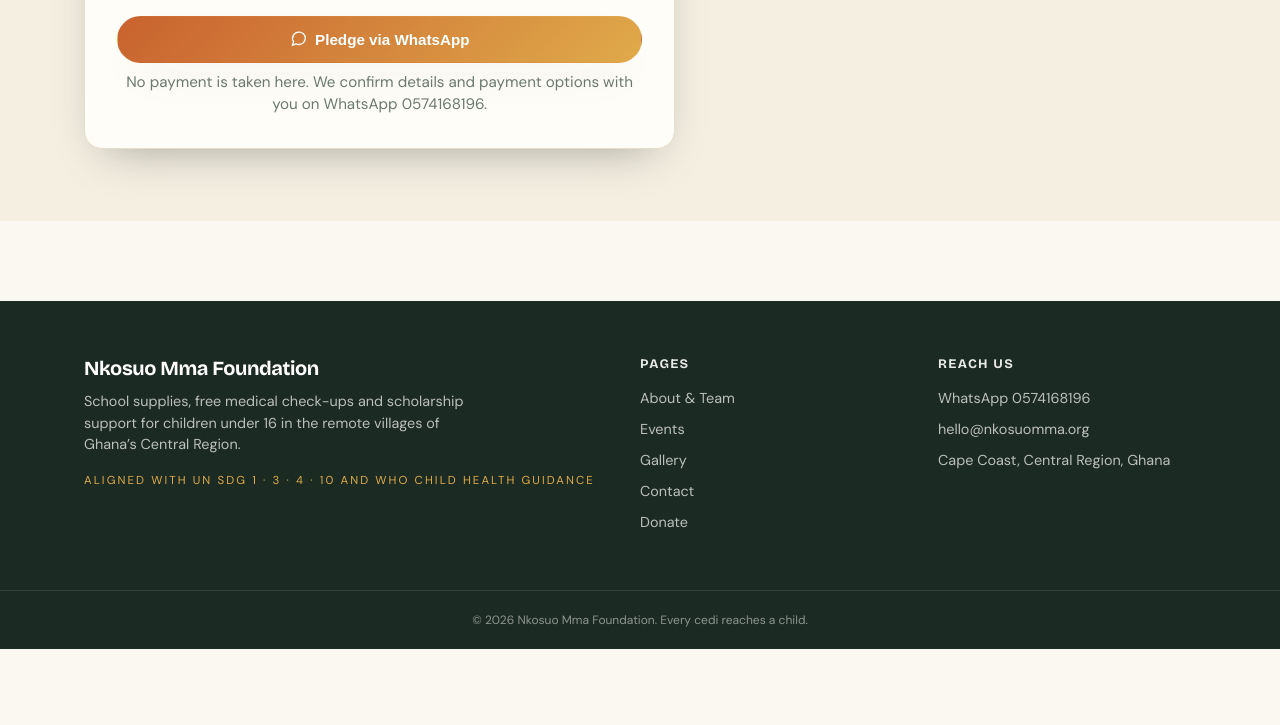
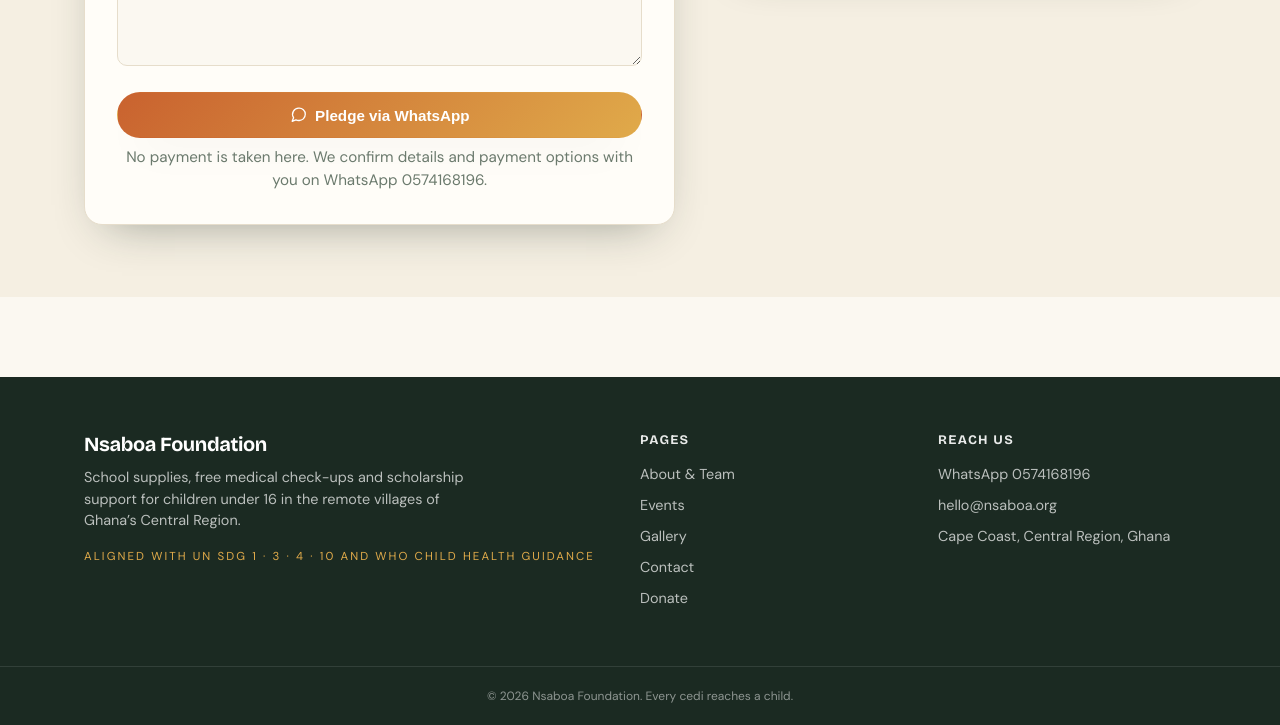
Before and after one commit to EckGroup/nsaboa, a plain HTML site: page donate.html in a window 1280 px wide. Shown: the part 1420-2145 px from the top of the page. Before the commit the page ends 2069 px from the top, so only its background shows below. Drawn offline with nearby package versions, Linux system fonts and the light colour scheme.

Commit message:
Update foundation name from Nkosuo Mma to Nsaboa

```diff
--- a/donate.html
+++ b/donate.html
@@ -3,9 +3,9 @@
 <head>
 <meta charset="utf-8" />
 <meta name="viewport" content="width=device-width, initial-scale=1" />
-<title>Donate | Nkosuo Mma Foundation</title>
+<title>Donate | Nsaboa Foundation</title>
 <meta name="description" content="Give school supplies, fund a medical check-up or sponsor a bright child's schooling in Ghana's Central Region. Pledges are confirmed on WhatsApp 0574168196." />
-<meta property="og:title" content="Donate | Nkosuo Mma Foundation" />
+<meta property="og:title" content="Donate | Nsaboa Foundation" />
 <meta property="og:description" content="Give school supplies, fund a medical check-up or sponsor a bright child's schooling in Ghana's Central Region. Pledges are confirmed on WhatsApp 0574168196." />
 <meta property="og:type" content="website" />
 <meta name="twitter:card" content="summary_large_image" />
@@ -20,7 +20,7 @@
     <div class="header__bar">
       <a class="brand" href="index.html">
         <span class="brand__mark"><svg class="ic" viewBox="0 0 24 24" fill="none" stroke="currentColor" stroke-width="1.8" stroke-linecap="round" stroke-linejoin="round" aria-hidden="true"><path d="M11 17 9.5 15.5a2 2 0 0 1 2.8-2.8L14 14.4"/><path d="m3 10 4-4 4 2 3-1 4 3 3-1"/><path d="M7 6v6l5 5 2-1 3 2 3-3-4-4"/></svg></span>
-        <span class="brand__name">Nkosuo Mma
+        <span class="brand__name">Nsaboa
           <span class="brand__sub">Foundation</span>
         </span>
       </a>
@@ -51,6 +51,8 @@
   <p class="eyebrow">Donate</p>
   <h1>Your gift travels the last mile of dirt road</h1>
   <p>We are volunteer-run, so donations go into books, medicines and school fees &mdash; not offices. Pledge below and our team confirms it with you on WhatsApp.</p>
+  <br>
+  <a class="btn btn--primary" href="donations.html">Track Donations</a>
 </div></section>
 
 <section class="section"><div class="wrap">
@@ -91,7 +93,7 @@
   <div class="wrap">
     <div class="grid">
       <div>
-        <h3>Nkosuo Mma Foundation</h3>
+        <h3>Nsaboa Foundation</h3>
         <p style="margin-top:.75rem;max-width:24rem">School supplies, free medical check-ups and scholarship support for children under 16 in the remote villages of Ghana&rsquo;s Central Region.</p>
         <p class="sdg">Aligned with UN SDG 1 &middot; 3 &middot; 4 &middot; 10 and WHO child health guidance</p>
       </div>
@@ -108,14 +110,14 @@
       <div>
         <h4>Reach us</h4>
         <ul>
-          <li><a data-wa="Hello Nkosuo Mma Foundation, I'd like to know more." href="#">WhatsApp 0574168196</a></li>
-          <li>hello@nkosuomma.org</li>
+          <li><a data-wa="Hello Nsaboa Foundation, I'd like to know more." href="#">WhatsApp 0574168196</a></li>
+          <li>hello@nsaboa.org</li>
           <li>Cape Coast, Central Region, Ghana</li>
         </ul>
       </div>
     </div>
   </div>
-  <div class="footer__bottom">&copy; <span id="year">2026</span> Nkosuo Mma Foundation. Every cedi reaches a child.</div>
+  <div class="footer__bottom">&copy; <span id="year">2026</span> Nsaboa Foundation. Every cedi reaches a child.</div>
 </footer>
 <div id="toast" role="status" aria-live="polite"></div>
 <script src="js/main.js"></script>
```
